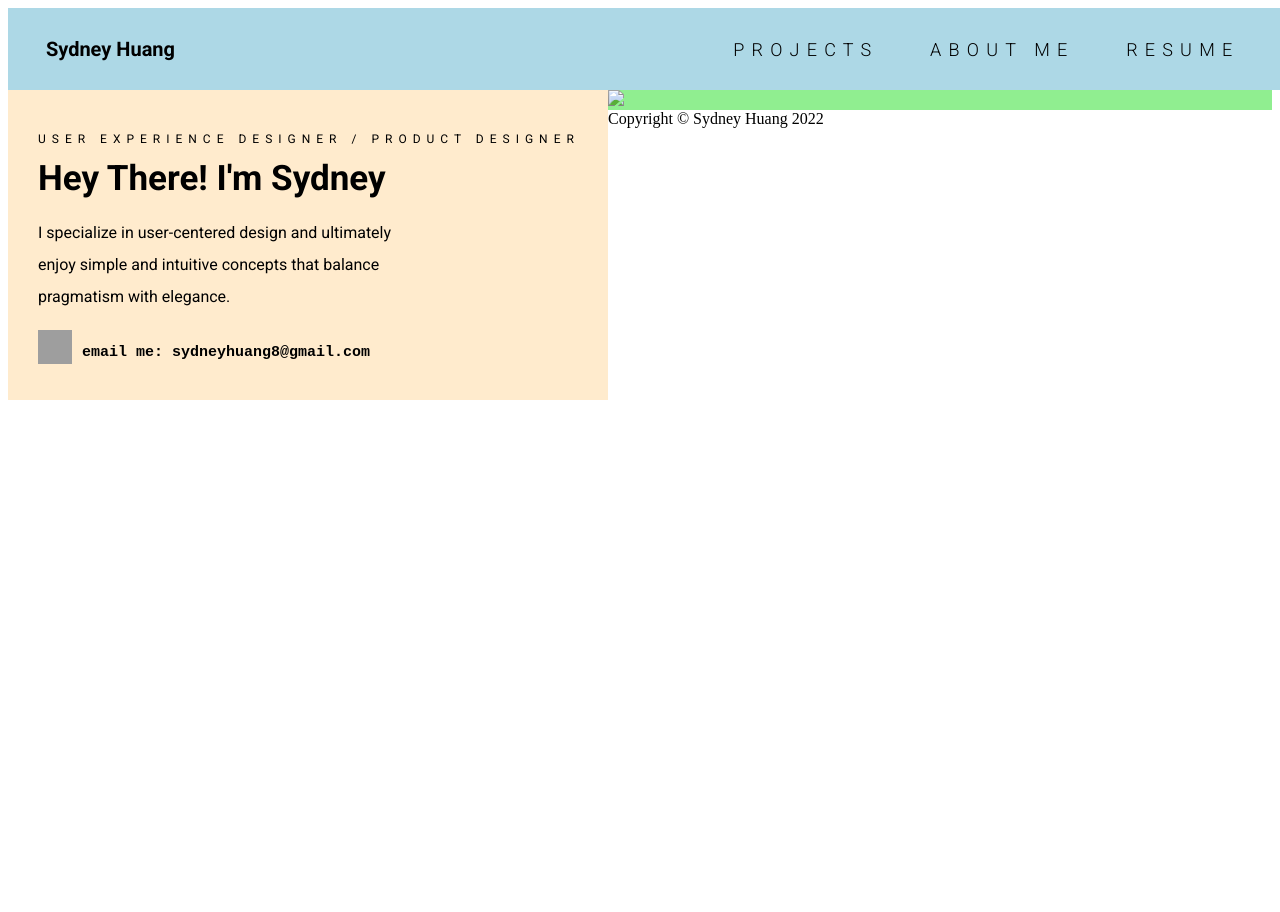
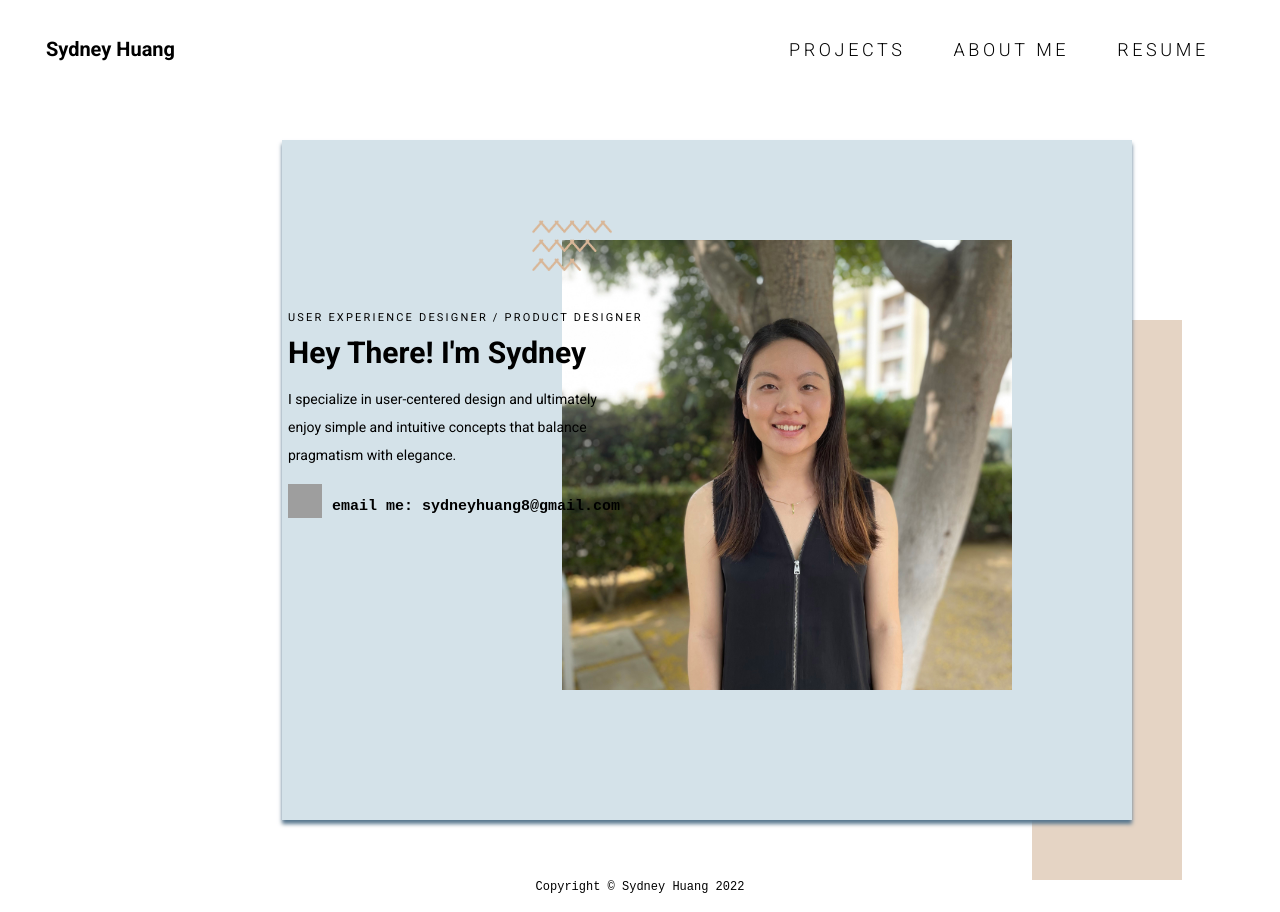
Before and after one commit to SydH8/sydneys-repo, a plain HTML site: page index.html in a window 1280 px wide. Before the commit the page ends 800 px from the top, so only its background shows below. Drawn offline with Linux system fonts and the light colour scheme; grey boxes are pictures that could not be loaded.

Commit message:
updated 8/3

```diff
--- a/index.css
+++ b/index.css
@@ -13,25 +13,25 @@
 nav {
     width: 100%;
     padding: 1%;
-    background-color: lightblue;
 }
 .navItem {
     font-family:'Roboto', sans-serif;
     font-size: 18px;
     font-weight: 300;
-    letter-spacing: 0.4em;
+    letter-spacing: 0.2em;
 }
 li {
     padding-left: 20px;
     padding-right: 20px;
 }
 ul {
+    display: inline-block;
     margin-left: auto;
     margin-right:2%;
     text-align: right;
-    background-color: lightblue;
-    float: right;
-
+    position: fixed;
+    right: 2%;
+    z-index: 9;
 }
 
 #myName {
@@ -43,30 +43,33 @@ ul {
     display: inline-block;
 }
 
-.heroImg {
-    background-color: lightgreen;
-}
 #subdisplayText {
     font-family:'Roboto', sans-serif;
-    font-size: 12px;
+    font-size: 11px;
     font-weight:100px;
     padding-left: 30px;
     text-transform: uppercase;
-    letter-spacing: 0.5em;
+    letter-spacing: .2em;
 }
 
 .heroTextBox {
-    background-color:blanchedalmond;
-    width: 600px;
+    width: 430px;
     height: 250px;
-    float: left;
     padding-top: 30px;
     padding-bottom: 30px;
+    position: absolute;
+    top: 180px;
+    left: 250px;
+}
 
+.content {
+    width:100%;
+    height:800px;
+    position: relative;
 }
 #heroText {
     font-family:'Roboto', sans-serif;
-    font-size: 16px;
+    font-size: 14px;
     padding-left: 30px;
     padding-right: 30px;
     width: 23em;
@@ -75,7 +78,7 @@ ul {
 }
 #DisplayText {
     font-family:'Roboto', sans-serif;
-    font-size: 35px;
+    font-size: 30px;
     font-weight: bold;
     padding-left: 30px;
     margin-top: 0em;
@@ -86,3 +89,44 @@ ul {
    font-size: 15px;
    font-weight:bolder;
 }
+
+#wavesGraphic {
+    position: absolute;
+    left: 250px;
+    top: 80px;
+    z-index: 8;
+}
+#portrait {
+    position: absolute;
+    right: 120px;
+    top: 100px;
+}
+
+#blueHeroBox {
+    background-color: #D4E2E9;
+    height: 680px;
+    width: 850px;
+    position: absolute;
+    right: 140px;
+    top: 50px;
+    box-shadow: 0px 4px 4px #57768E;
+}
+#beigeHeroBox {
+    background-color: #E5D4C4;
+    height: 560px;
+    width: 150px;
+    position: absolute;
+    right: 90px;
+    top: 230px;
+
+}
+
+footer {
+    font-family: 'Courier New', Courier, monospace;
+    font-size: 12px;
+    text-align: center;
+    position:relative;
+    bottom: 10px;
+    width: 100%;
+    height: 100%;
+}
--- a/index.html
+++ b/index.html
@@ -20,9 +20,13 @@
             </nav>
         </header>
 
-        <section class = "heroImg">
+        <section>
             <div class = "content">
-                <img src = images/[portrait.jpg]>
+                <div id="beigeHeroBox"></div>
+                <div id="blueHeroBox">
+                    <img id = "wavesGraphic" src="images/waves_graphic.png" alt="waves minimalist graphic" width="80">
+                    <img id = "portrait" src = "images/portrait.jpg" alt="self-portrait" width="450">
+                </div>
                 <div class= "heroTextBox">
                     <p id="subdisplayText">User Experience Designer / Product Designer</p>
                     <h3 id="DisplayText">Hey There! I'm Sydney</h2>
@@ -37,7 +41,7 @@
             </div>
         </section>
         <footer> Copyright &copy; Sydney Huang 2022</footer>
-
     </body>
 
+
 </html>
```
Also changed, not shown: 1 other file.
